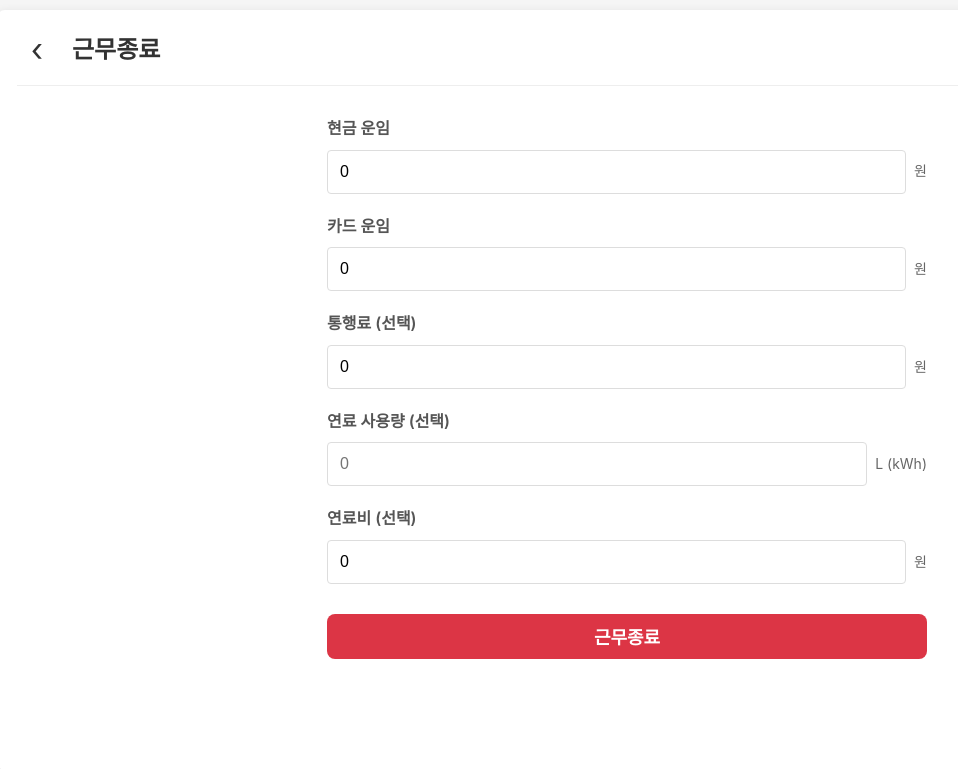
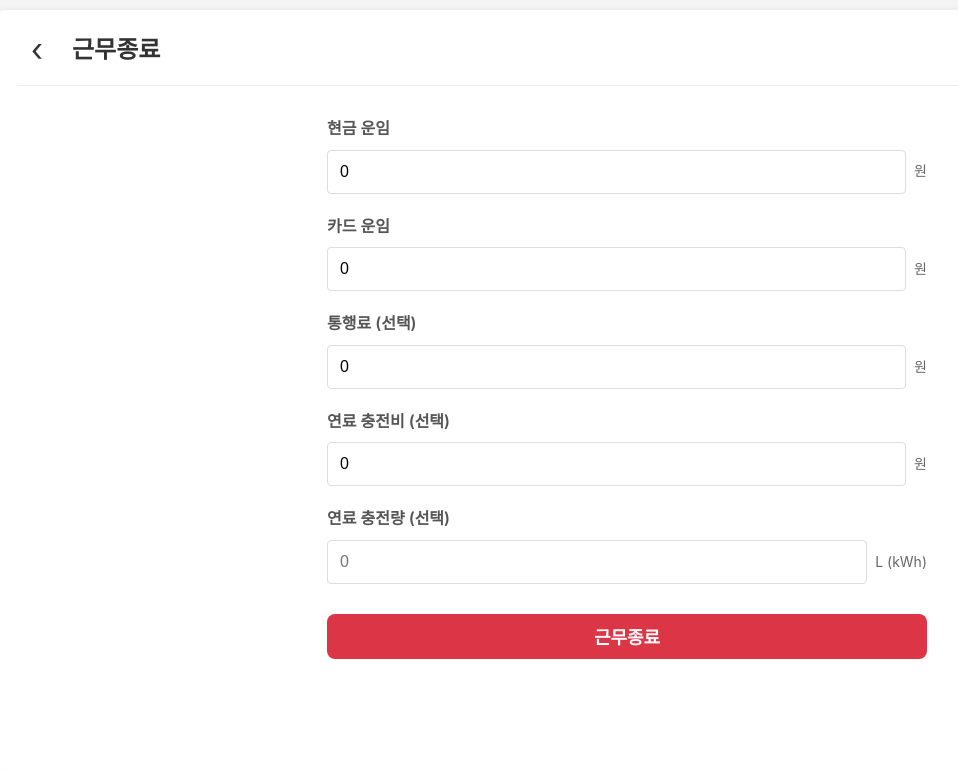
Before and after one commit to ojy-hmtaxi/hmtaxi-driver-app, a Flask app: page /work-end-step2 in a window 1280 px wide. Shown: the top 769 px of the page, without its empty margins (13-971 px from the left). Run offline with Flask 3, Linux system fonts and the light colour scheme; the visitor is signed in with stand-in values (Sample User, id 1).

Commit message:
Update app.py and work_end_step2 template

```diff
--- a/app.py
+++ b/app.py
@@ -720,7 +720,7 @@ def work_end_step2():
             '카드운임': card_fare,
             '통행료': toll_fee,
             '연료비': fuel_cost,
-            '연료사용량': fuel_usage,
+            '연료충전량': fuel_usage,
             '특기사항': step1_data.get('special_notes', '')
         }
 
--- a/templates/work_end_step2.html
+++ b/templates/work_end_step2.html
@@ -36,18 +36,18 @@
             </div>
 
             <div class="form-group">
-                <label for="fuel_usage">연료 사용량 (선택)</label>
+                <label for="fuel_cost">연료 충전비 (선택)</label>
                 <div class="input-with-unit">
-                    <input type="text" id="fuel_usage" name="fuel_usage" class="form-control number-input" placeholder="0">
-                    <span class="unit">L (kWh)</span>
+                    <input type="text" id="fuel_cost" name="fuel_cost" class="form-control number-input" placeholder="0" value="0">
+                    <span class="unit">원</span>
                 </div>
             </div>
 
             <div class="form-group">
-                <label for="fuel_cost">연료비 (선택)</label>
+                <label for="fuel_usage">연료 충전량 (선택)</label>
                 <div class="input-with-unit">
-                    <input type="text" id="fuel_cost" name="fuel_cost" class="form-control number-input" placeholder="0" value="0">
-                    <span class="unit">원</span>
+                    <input type="text" id="fuel_usage" name="fuel_usage" class="form-control number-input" placeholder="0">
+                    <span class="unit">L (kWh)</span>
                 </div>
             </div>
 
@@ -80,11 +80,11 @@
                 <span class="summary-value" id="modalTollFee">0</span>
             </div>
             <div class="summary-item">
-                <span class="summary-label">연료비:</span>
+                <span class="summary-label">연료 충전비:</span>
                 <span class="summary-value" id="modalFuelCost">0</span>
             </div>
             <div class="summary-item">
-                <span class="summary-label">연료:</span>
+                <span class="summary-label">연료 충전량:</span>
                 <span class="summary-value" id="modalFuelUsage">0</span>
             </div>
             <div class="confirm-question">
```
